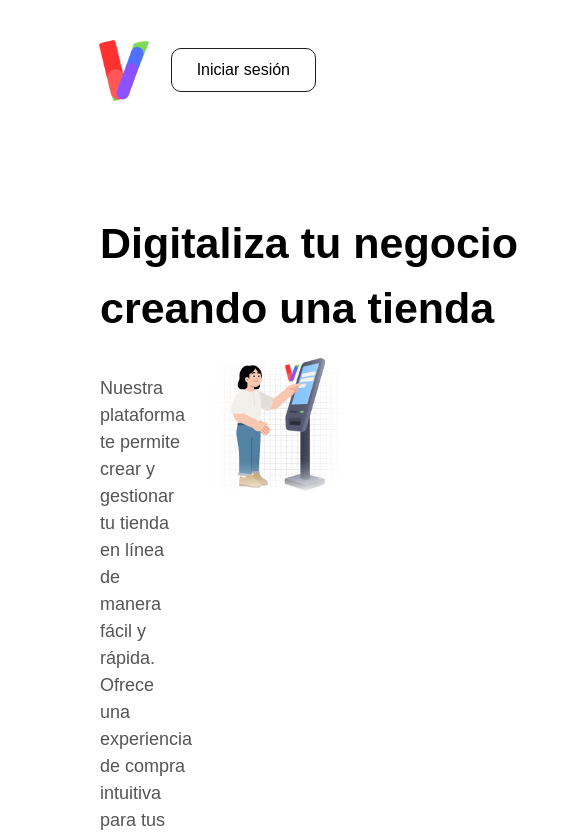
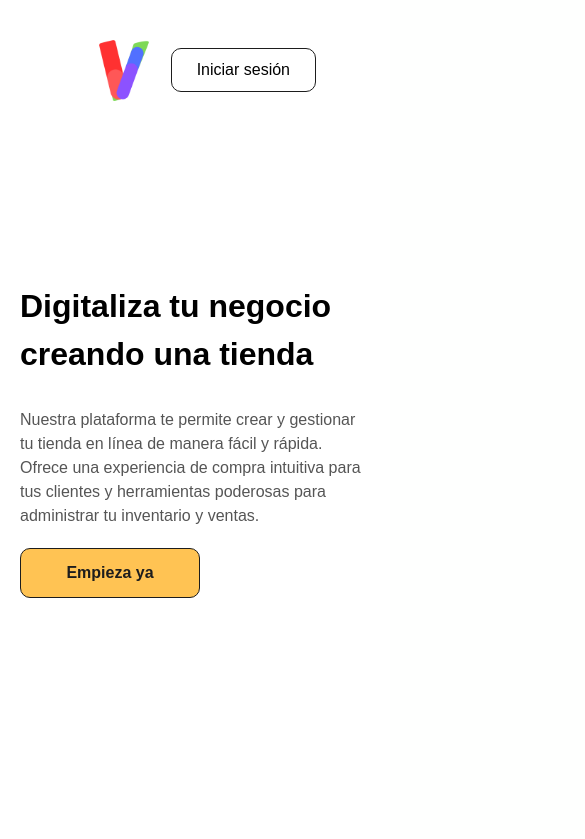
Before and after one commit to Wyxemon/Vendy, a React (Vite) app: page / in a window 390 px wide. Shown: the top 839 px of the page, 585 px wide, since content can reach past the window. Built offline with nearby package versions, Linux system fonts and the light colour scheme; a web font is replaced by a local one.

Commit message:
UI responsive improvement

```diff
--- a/src/components/auth/Login.jsx
+++ b/src/components/auth/Login.jsx
@@ -34,6 +34,10 @@ function Login() {
     }
   }
 
+  function toHome() {
+    navigate("/");
+  }
+
   async function signInWithGoogleLogin() {
     try {
       const user = await signInWithGoogle();
@@ -60,11 +64,7 @@ function Login() {
               <h2>Login</h2>
             </div>
             <div className="header-div-menu">
-              <p>Inicio</p>
-              <p>Editar</p>
-              <p>Ver</p>
-              <p>Importar</p>
-              <p>Formato</p>
+              <p onClick={() => navigate("/")}>Inicio</p>
             </div>
           </div>
         </div>
--- a/src/components/auth/Register.jsx
+++ b/src/components/auth/Register.jsx
@@ -7,10 +7,14 @@ import vendyLogo from '../../assets/vendy.svg'
 import registerElement from '../../assets/register_element.png'
 import AccountCreated from './AccountCreated';
 
+import { useNavigate } from "react-router-dom";
+
 function Register() {
     const emailRef = useRef();
     const passwordRef = useRef();
     const [accountCreated, setAccountCreated] = useState(false);
+
+    const navigate = useNavigate();
 
     function handleRegister(event) {
         event.preventDefault();
@@ -28,11 +32,7 @@ function Register() {
                         <h2>Register</h2>
                     </div>
                     <div className='header-div-menu'>
-                        <p>Inicio</p>
-                        <p>Editar</p>
-                        <p>Ver</p>
-                        <p>Importar</p>
-                        <p>Formato</p>
+                        <p onClick={() => navigate("/")}>Inicio</p>
                     </div>
                 </div>
             </div>
--- a/src/components/auth/style.css
+++ b/src/components/auth/style.css
@@ -198,6 +198,14 @@ span {
     height: 17px;
 }
 
+.header-div-menu {
+    border-bottom: 2px solid transparent;
+}
+
+.header-div-menu:hover {
+    border-bottom: 2px dashed #1d1d1d;
+}
+
 #img-element {
     position: absolute;
     width: 250px;
--- a/src/components/main/Home.jsx
+++ b/src/components/main/Home.jsx
@@ -21,7 +21,7 @@ function Home() {
         <div className='div-text-main'>
           <h1>Digitaliza tu negocio creando una tienda</h1>
           <p>Nuestra plataforma te permite crear y gestionar tu tienda en línea de manera fácil y rápida. Ofrece una experiencia de compra intuitiva para tus clientes y herramientas poderosas para administrar tu inventario y ventas.</p>
-          <button onClick={login}>Empieza ya</button>
+          <button id='button-main' onClick={login}>Empieza ya</button>
         </div>
         <div className='div-img-main'>
           <img src={imgHome} alt="Imagen de tienda en línea" />
--- a/src/components/main/style.css
+++ b/src/components/main/style.css
@@ -35,6 +35,7 @@ header img {
 .div-header-space {
     width: 100%;
     height: 100px;
+    background-color: transparent;
 }
 
 .div-main header button {
@@ -66,27 +67,31 @@ header img {
     display: flex;
     justify-content: center;
     align-items: center;
+    flex-wrap: wrap;
 }
 
 .div-text-main {
     width: 50%;
-    height: 50%;
+    height: 100%;
     display: flex;
     justify-content: flex-start;
     align-items: flex-start;
     flex-direction: column;
     box-sizing: border-box;
     padding-left: 100px;
+    padding-top: 200px;
 }
 
 .div-img-main {
     width: 50%;
-    height: 50%;
+    height: 100%;
     display: flex;
     justify-content: flex-start;
     align-items: center;
     box-sizing: border-box;
 }
+
+
 
 .div-img-main img {
     width: 85%;
@@ -132,3 +137,66 @@ header img {
     outline: 2px dashed #1d1d1d;
     outline-offset: 4px;
 }
+
+@media (max-width: 1024px) {
+    .div-text-main {
+        padding-left: 50px;
+        padding-top: 150px;
+    }
+
+    .div-text-main h1 {
+        font-size: 36px;
+        width: 100%;
+    }
+
+    .div-text-main p {
+        font-size: 16px;
+        width: 100%;
+    }
+
+    .div-img-main img {
+        width: 90%;
+        max-width: 400px;
+    }
+}
+
+@media (max-width: 768px) {
+    .div-body {
+        flex-direction: column;
+        align-items: center;
+    }
+
+    .div-text-main {
+        width: 100%;
+        padding-left: 20px;
+        padding-right: 20px;
+        padding-top: 0;
+        text-align: center;
+        height: auto;
+    }
+
+    .div-text-main h1 {
+        font-size: 32px;
+        width: 100%;
+        margin-bottom: 15px;
+    }
+
+    .div-text-main p {
+        font-size: 16px;
+        width: 100%;
+        margin-bottom: 20px;
+    }
+
+    .div-img-main {
+        width: 100%;
+        height: auto;
+        justify-content: center;
+        padding: 20px;
+    }
+
+    .div-img-main img {
+        width: 90%;
+        max-width: 400px;
+        display: none;
+    }
+}
--- a/src/index.css
+++ b/src/index.css
@@ -54,7 +54,7 @@ body {
 
 button:hover,
 a:hover,
-input:hover {
+input:hover, .header-div-menu:hover {
   cursor: url("/src/assets/cursor_click.png") 0 0, auto;
 }
 
```
